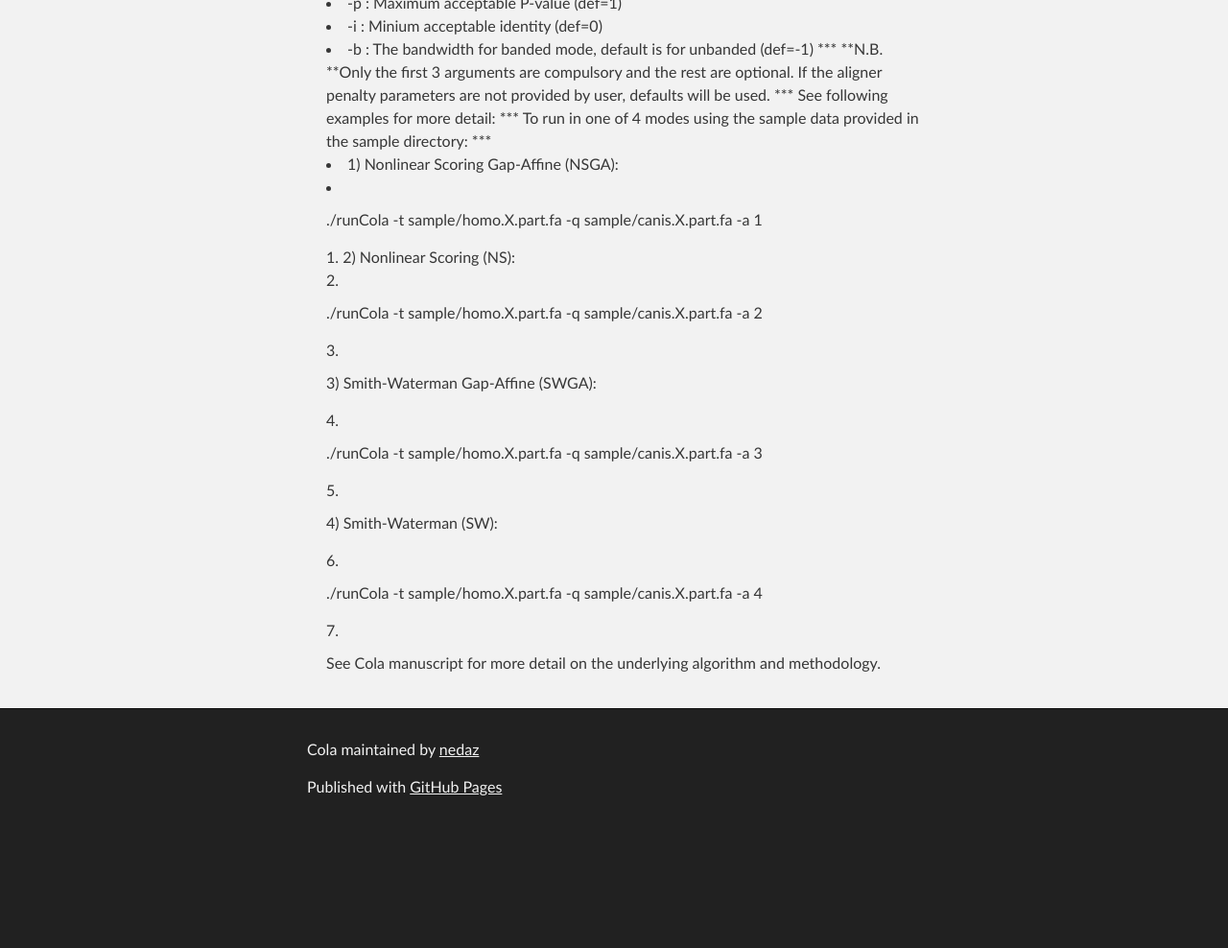
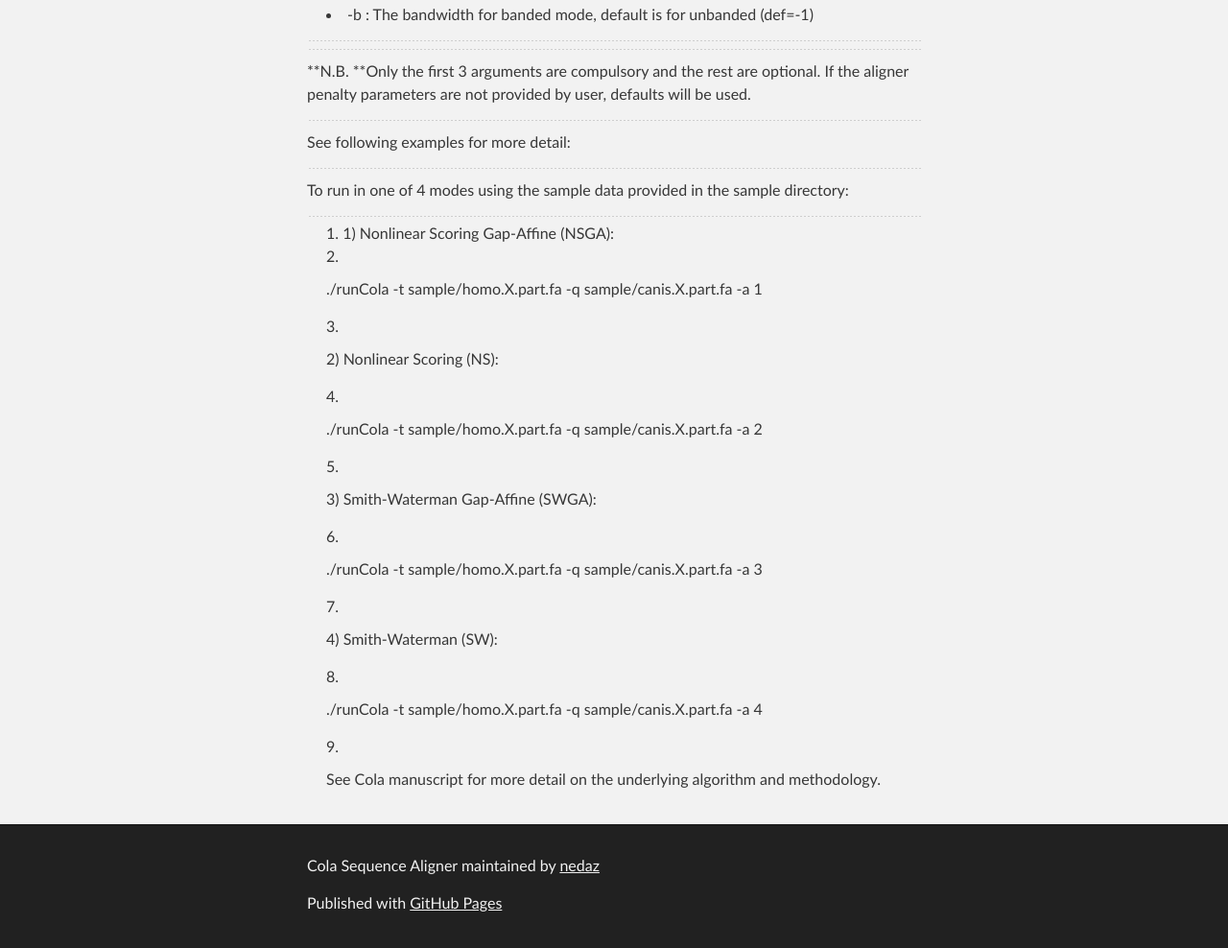
Before and after one commit to nedaz/cola, a plain HTML site: page index.html in a window 1280 px wide. Shown: the part 839-1827 px from the top of the page at 96% size. Before the commit the page ends 1706 px from the top, so only its background shows below. Drawn offline with Linux system fonts and the light colour scheme.

Commit message:
Create gh-pages branch via GitHub

```diff
--- a/index.html
+++ b/index.html
@@ -4,11 +4,11 @@
   <head>
     <meta charset='utf-8'>
     <meta http-equiv="X-UA-Compatible" content="chrome=1">
-    <meta name="description" content="Cola : Modular and Configurable Optimal Sequence Alignment Tool">
+    <meta name="description" content="Cola Sequence Aligner : Modular and Configurable Optimal Sequence Aligner">
 
     <link rel="stylesheet" type="text/css" media="screen" href="stylesheets/stylesheet.css">
 
-    <title>Cola</title>
+    <title>Cola Sequence Aligner</title>
   </head>
 
   <body>
@@ -18,8 +18,8 @@
         <header class="inner">
           <a id="forkme_banner" href="https://github.com/nedaz/cola">View on GitHub</a>
 
-          <h1 id="project_title">Cola</h1>
-          <h2 id="project_tagline">Modular and Configurable Optimal Sequence Alignment Tool</h2>
+          <h1 id="project_title">Cola Sequence Aligner</h1>
+          <h2 id="project_tagline">Modular and Configurable Optimal Sequence Aligner</h2>
 
             <section id="downloads">
               <a class="zip_download_link" href="https://github.com/nedaz/cola/zipball/master">Download this project as a .zip file</a>
@@ -62,21 +62,30 @@ executables created and will be able to follow the instructions below:</p>
 <li>-all: align all to all sequences (default is false)</li>
 <li>-p : Maximum acceptable P-value (def=1)</li>
 <li>-i : Minium acceptable identity (def=0)</li>
-<li>-b : The bandwidth for banded mode, default is for unbanded (def=-1)
-***
-**N.B. **Only the first 3 arguments are compulsory and the rest are optional.
-If the aligner penalty parameters are not provided by user, defaults will be used.
-***
-See following examples for more detail:
-***
-To run in one of 4 modes using the sample data provided in the sample directory:
-***</li>
+<li>-b : The bandwidth for banded mode, default is for unbanded (def=-1)</li>
+</ul>
+
+<hr>
+
+<hr>
+
+<p>**N.B. **Only the first 3 arguments are compulsory and the rest are optional.
+If the aligner penalty parameters are not provided by user, defaults will be used. </p>
+
+<hr>
+
+<p>See following examples for more detail:</p>
+
+<hr>
+
+<p>To run in one of 4 modes using the sample data provided in the sample directory:</p>
+
+<hr>
+
+<ol>
 <li>1) Nonlinear Scoring Gap-Affine (NSGA): </li>
 <li><p>./runCola -t sample/homo.X.part.fa -q sample/canis.X.part.fa -a 1 </p></li>
-</ul>
-
-<ol>
-<li>2) Nonlinear Scoring (NS): </li>
+<li><p>2) Nonlinear Scoring (NS): </p></li>
 <li><p>./runCola -t sample/homo.X.part.fa -q sample/canis.X.part.fa -a 2 </p></li>
 <li><p>3) Smith-Waterman Gap-Affine (SWGA): </p></li>
 <li><p>./runCola -t sample/homo.X.part.fa -q sample/canis.X.part.fa -a 3 </p></li>
@@ -90,7 +99,7 @@ To run in one of 4 modes using the sample data provided in the sample directory:
     <!-- FOOTER  -->
     <div id="footer_wrap" class="outer">
       <footer class="inner">
-        <p class="copyright">Cola maintained by <a href="https://github.com/nedaz">nedaz</a></p>
+        <p class="copyright">Cola Sequence Aligner maintained by <a href="https://github.com/nedaz">nedaz</a></p>
         <p>Published with <a href="http://pages.github.com">GitHub Pages</a></p>
       </footer>
     </div>
```
Also changed, not shown: params.json (+1 -1 lines).
